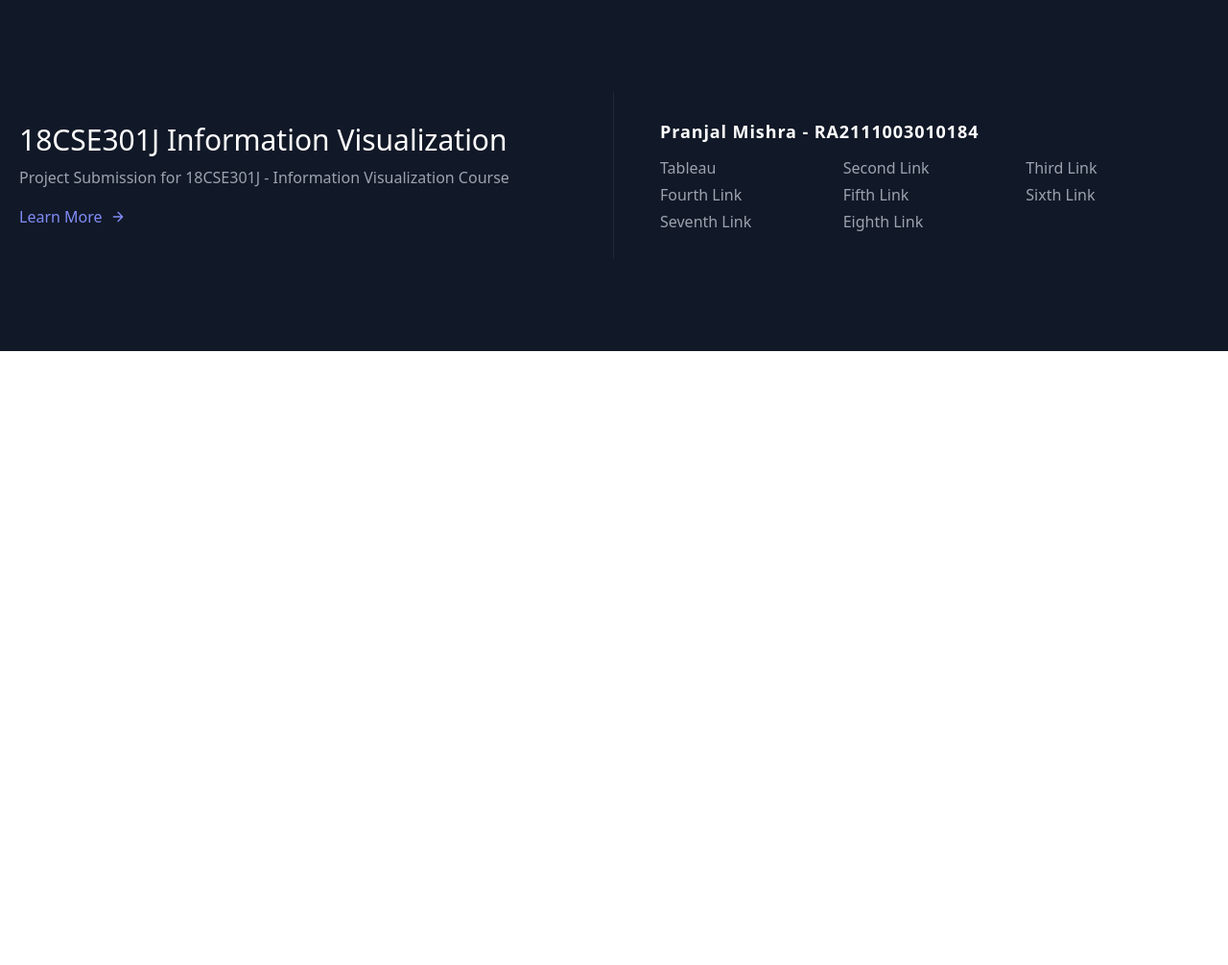
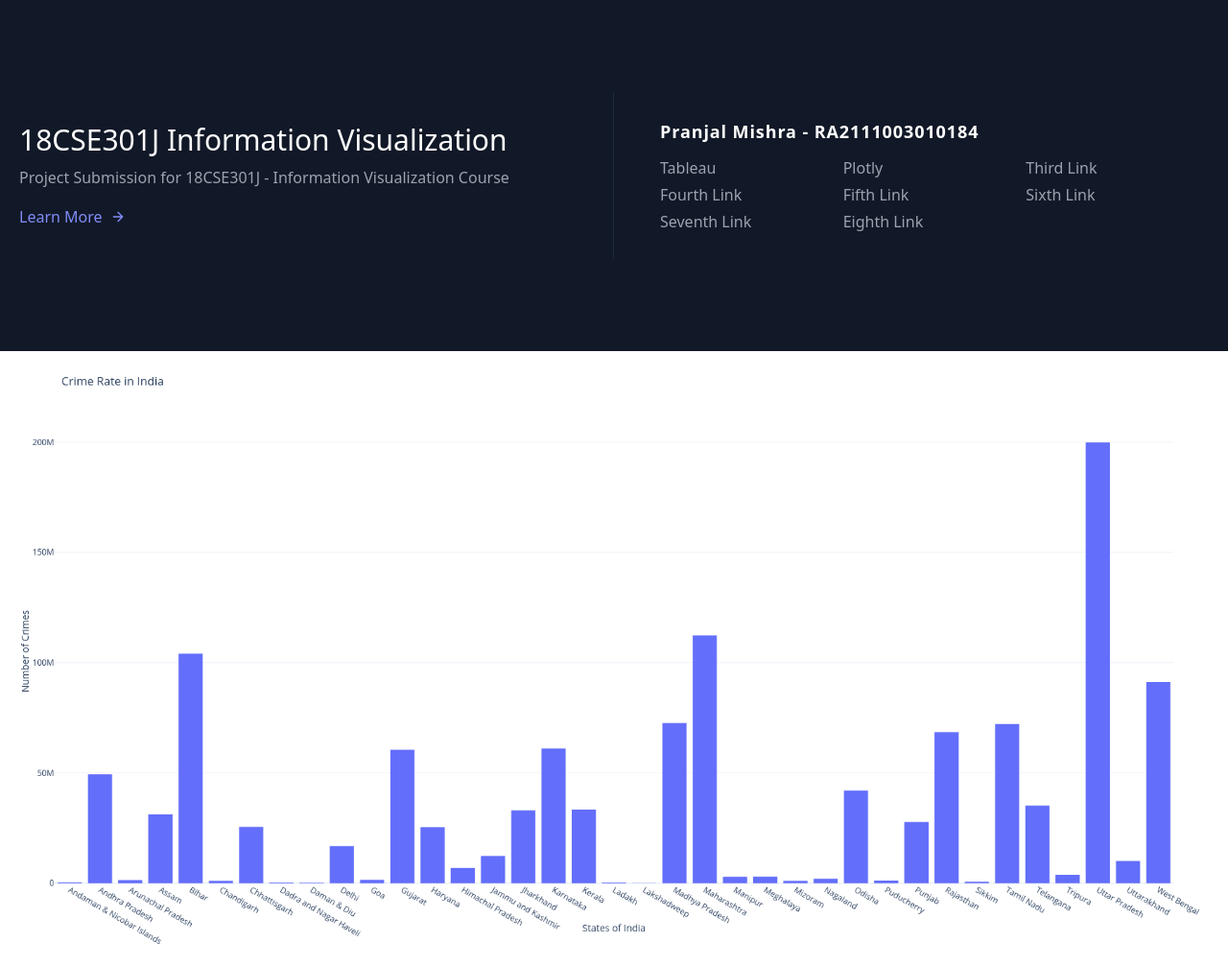
Before and after one commit to CatastrophistUser/18CSE301J-Information-Visualization, a website built with Vite: page index.html in a window 1280 px wide. Shown: the whole page at 96% size. Before the commit the page ends 800 px from the top, so only its background shows below. Built offline with nearby package versions, Linux system fonts and the light colour scheme.

Commit message:
added plotly

```diff
--- a/index.html
+++ b/index.html
@@ -39,7 +39,7 @@
                         <a href="#viz1693039336932" class="hover:text-white">Tableau</a>
                     </li>
                     <li class="lg:w-1/3 mb-1 w-1/2">
-                        <a class="hover:text-white">Second Link</a>
+                        <a href="#plotly" class="hover:text-white">Plotly</a>
                     </li>
                     <li class="lg:w-1/3 mb-1 w-1/2">
                         <a class="hover:text-white">Third Link</a>
@@ -86,11 +86,13 @@
                     <param name='language' value='en-US' />
                 </object></div>
             <script
-                type='text/javascript'>                    var divElement = document.getElementById('viz1693039336932'); var vizElement = divElement.getElementsByTagName('object')[0]; vizElement.style.width = '1300px'; vizElement.style.height = '927px'; var scriptElement = document.createElement('script'); scriptElement.src = 'https://public.tableau.com/javascripts/api/viz_v1.js'; vizElement.parentNode.insertBefore(scriptElement, vizElement);                </script>
+                type='text/javascript'>                    var divElement = document.getElementById('viz1693039336932'); var vizElement = divElement.getElementsByTagName('object')[0]; vizElement.style.width = '1260px'; vizElement.style.height = '927px'; var scriptElement = document.createElement('script'); scriptElement.src = 'https://public.tableau.com/javascripts/api/viz_v1.js'; vizElement.parentNode.insertBefore(scriptElement, vizElement);                </script>
 
             <!-- Plotly -->
 
-
+            <div id="plotly">
+                <img src="images/Plotly.png" alt="">
+            </div>
 </body>
 
 </html>
```
Also changed, not shown: images/Plotly.png (added).
